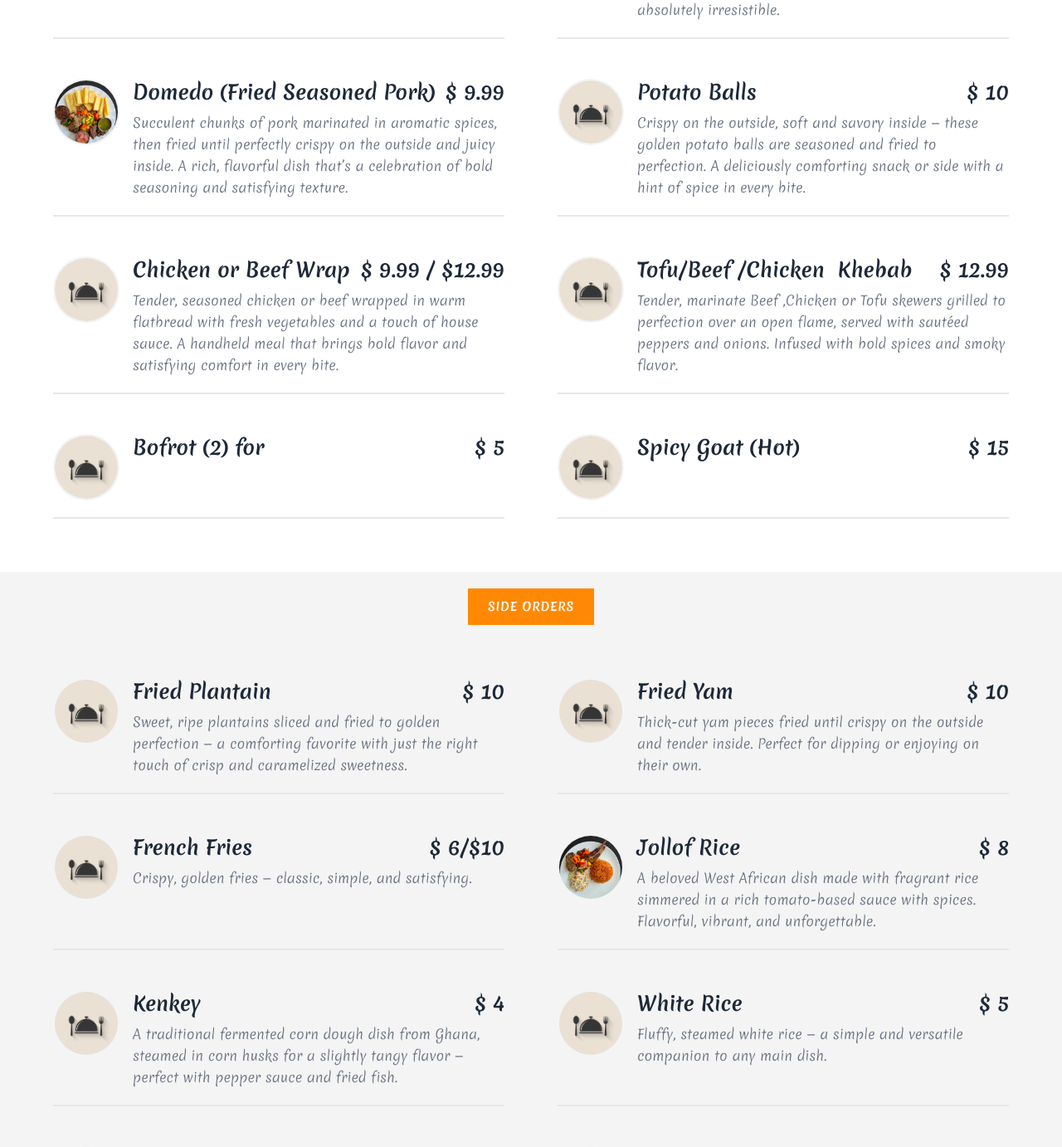
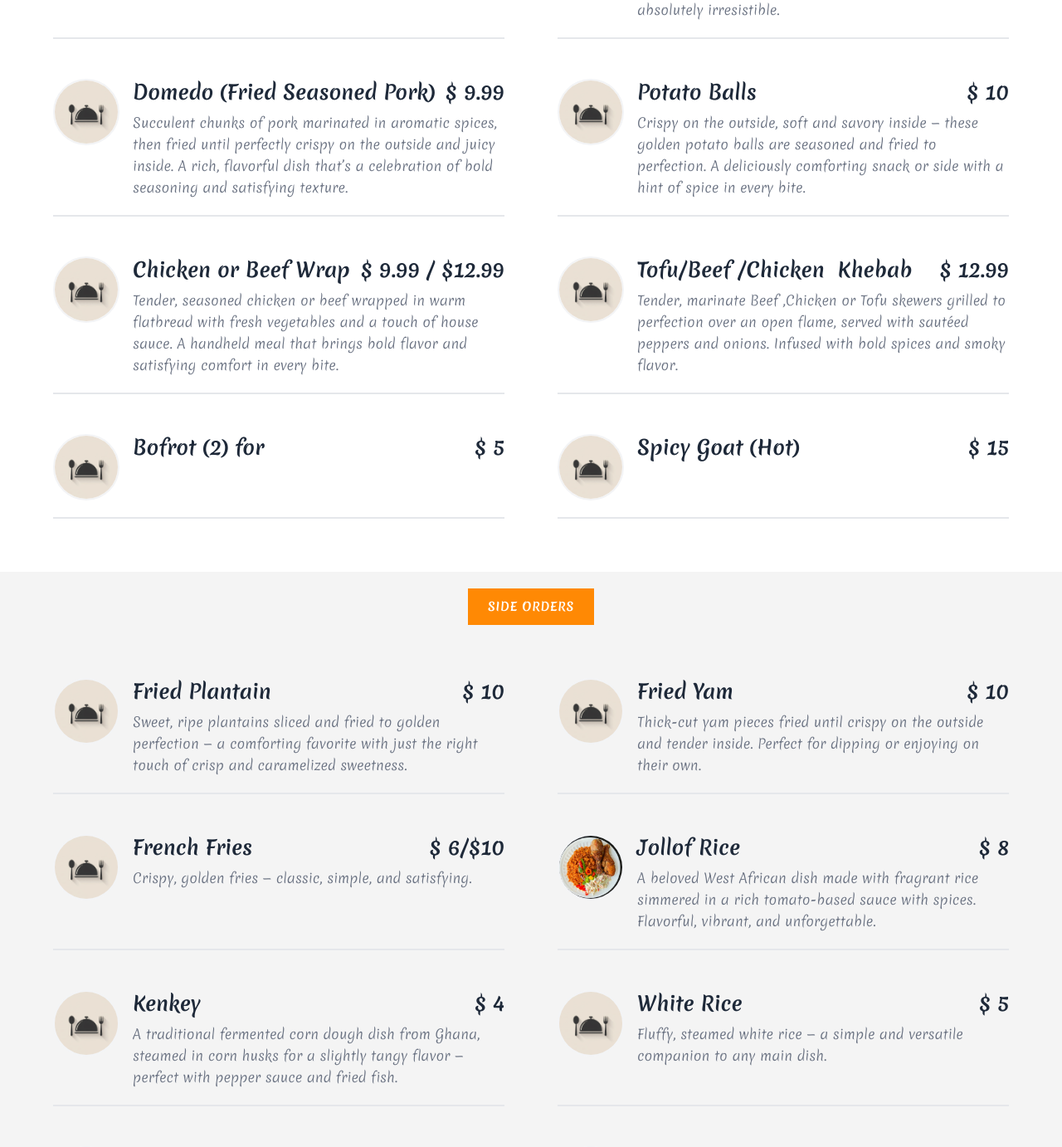
Before and after one commit to mal33k-eden/afrikico-restaursnt, a React (Vite) app: page /menu in a window 1280 px wide. Shown: the part 1300-2682 px from the top of the page at 83% size. Built offline with nearby package versions, Linux system fonts and the light colour scheme; a web font is replaced by a local one.

Commit message:
make minor changes

```diff
--- a/index.html
+++ b/index.html
@@ -8,7 +8,7 @@
     <meta name="author" content="Afrikico" />
     <meta property="og:title" content="Afrikico - Authentic African Restaurant" />
     <meta property="og:description" content="Discover bold flavors and rich African culture at Afrikico. Experience the best of African cuisine." />
-    <meta property="og:image" content="https://afrikicorestaurant.com/assets/logo.png" />
+    <meta property="og:image" content="https://afrikicorestaurant.com/assets/logo-CK1Rl54Q.png" />
     <meta property="og:url" content="https://afrikicorestaurant.com/" />
     <meta property="og:type" content="website" />
     <link rel="icon" type="image/png" href="./src/assets/logo.png" />
--- a/src/pages/Menu/Sections/FoodMenuListFour.jsx
+++ b/src/pages/Menu/Sections/FoodMenuListFour.jsx
@@ -28,7 +28,7 @@ const FoodMenuListFour = () => {
         },
         {
         name: "House Salad (AFRIKICO SPECIAL SALAD)",
-        description: "",
+        description: "Afrikico salad comes with mixed protein and egg",
         image: "../images/food-img/dummy.jpg",
         price:0,
         },
--- a/src/pages/Menu/Sections/FoodMenuListNine.jsx
+++ b/src/pages/Menu/Sections/FoodMenuListNine.jsx
@@ -13,7 +13,7 @@ const FoodMenuListNine = () => {
           id: 2,
           name: "Vegetarian Italian Chopped Salad",
           description:
-            "Chopped romaine radicchio, red onion, celery, and cherry tomatoes.",
+            "Chopped romaine lettuce, radicchio, red onion, celery, and cherry tomatoes.",
           image: "../images/food-img/dummy.jpg",
           price: 4,
         },
@@ -29,7 +29,7 @@ const FoodMenuListNine = () => {
           id: 4,
           name: "Tofu Sandwich",
           description:
-            "With BBQ tofu (BBQ sauce) / regular baked/ fries tofu, regular hamburger, vegan mayonnaise / mayonnaise, cabbage salad or vegan coleslaw.",
+            "With BBQ tofu (BBQ sauce) / regular baked/ fried tofu, regular hamburger, vegan mayonnaise / mayonnaise, cabbage salad or vegan coleslaw.",
           image: "../images/food-img/dummy.jpg",
           price: 4,
         },
@@ -50,7 +50,7 @@ const FoodMenuListNine = () => {
             <div className="text-center mb-16">
               <div className="inline-block relative mt-4">
                 <div className="bg-primary-orange text-white px-6 py-3 text-sm font-bold tracking-wider uppercase relative">
-                Vegan Dishs
+                Vegan Dishes
                 </div>
               </div>
             </div>
--- a/src/pages/Menu/Sections/FoodMenuListOne.jsx
+++ b/src/pages/Menu/Sections/FoodMenuListOne.jsx
@@ -52,7 +52,7 @@ const FoodMenuListOne = () => {
     {
       name: "Domedo (Fried Seasoned Pork)",
       description: "Succulent chunks of pork marinated in aromatic spices, then fried until perfectly crispy on the outside and juicy inside. A rich, flavorful dish that’s a celebration of bold seasoning and satisfying texture.",
-      image: "../images/food-img/img-13.jpg",
+      image: "../images/food-img/dummy.jpg",
       price:9.99,
     },
     {
--- a/src/pages/Menu/Sections/FoodMenuListSeven.jsx
+++ b/src/pages/Menu/Sections/FoodMenuListSeven.jsx
@@ -79,7 +79,7 @@ const FoodMenuListSeven = () => {
               </div>
             </div>
 
-            <div className="grid md:grid-cols-2 gap-x-16 gap-y-12">
+            <div className="grid md:grid-cols-3 gap-x-16 gap-y-12">
               {menuItems.map((item) => (
                 <div key={item.id} className="flex items-start space-x-4">
                   <div className="flex-shrink-0">
--- a/src/pages/Menu/Sections/FoodMenuListTwo.jsx
+++ b/src/pages/Menu/Sections/FoodMenuListTwo.jsx
@@ -24,7 +24,7 @@ const FoodMenuListTwo = () => {
       {
         name: "Jollof Rice",
         description: "A beloved West African dish made with fragrant rice simmered in a rich tomato-based sauce with spices. Flavorful, vibrant, and unforgettable.",
-        image: "../images/food-img/img-7.jpg",
+        image: "../images/food-img/img-5.jpg",
         price:8,
       },
       {
```
